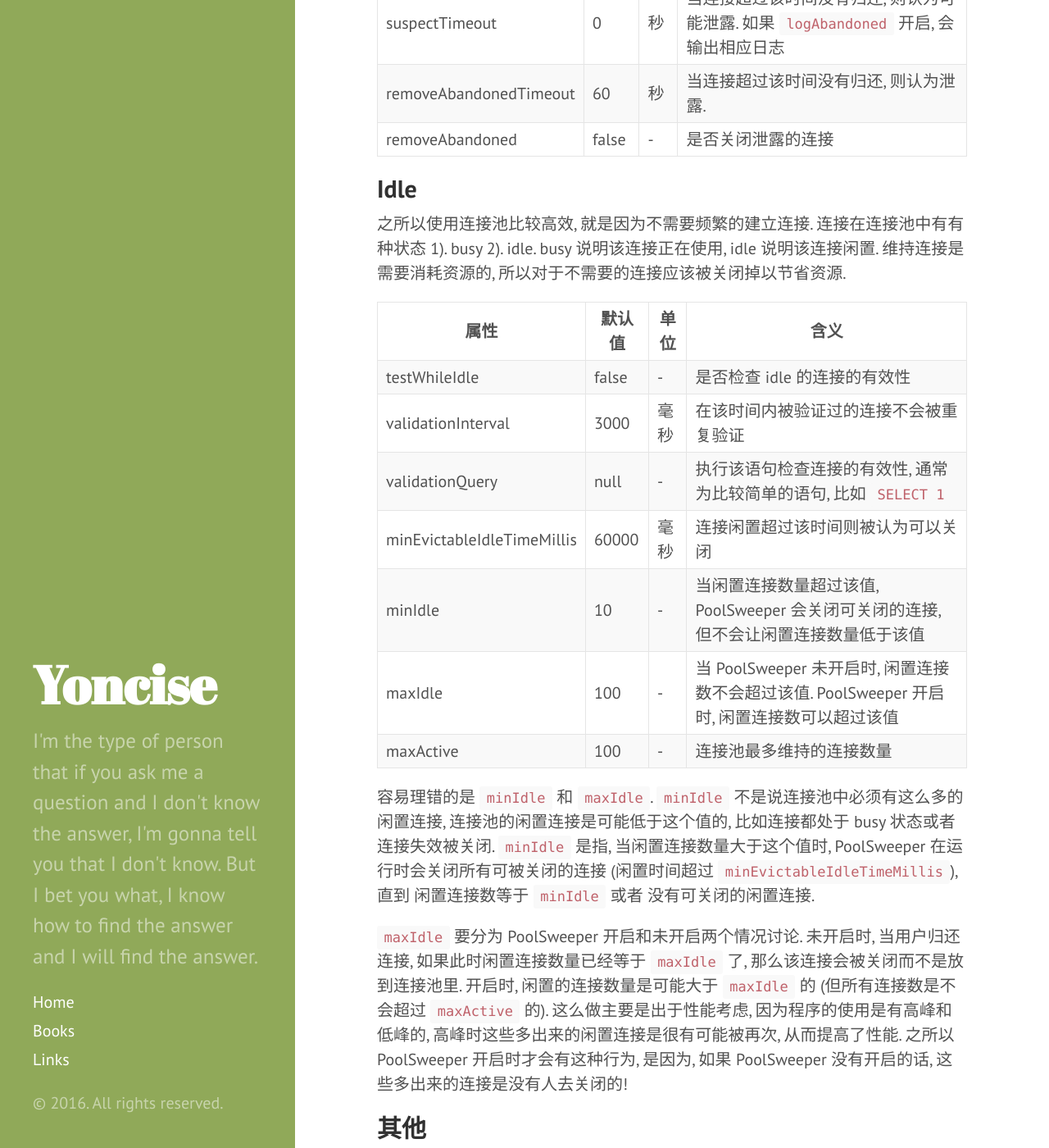
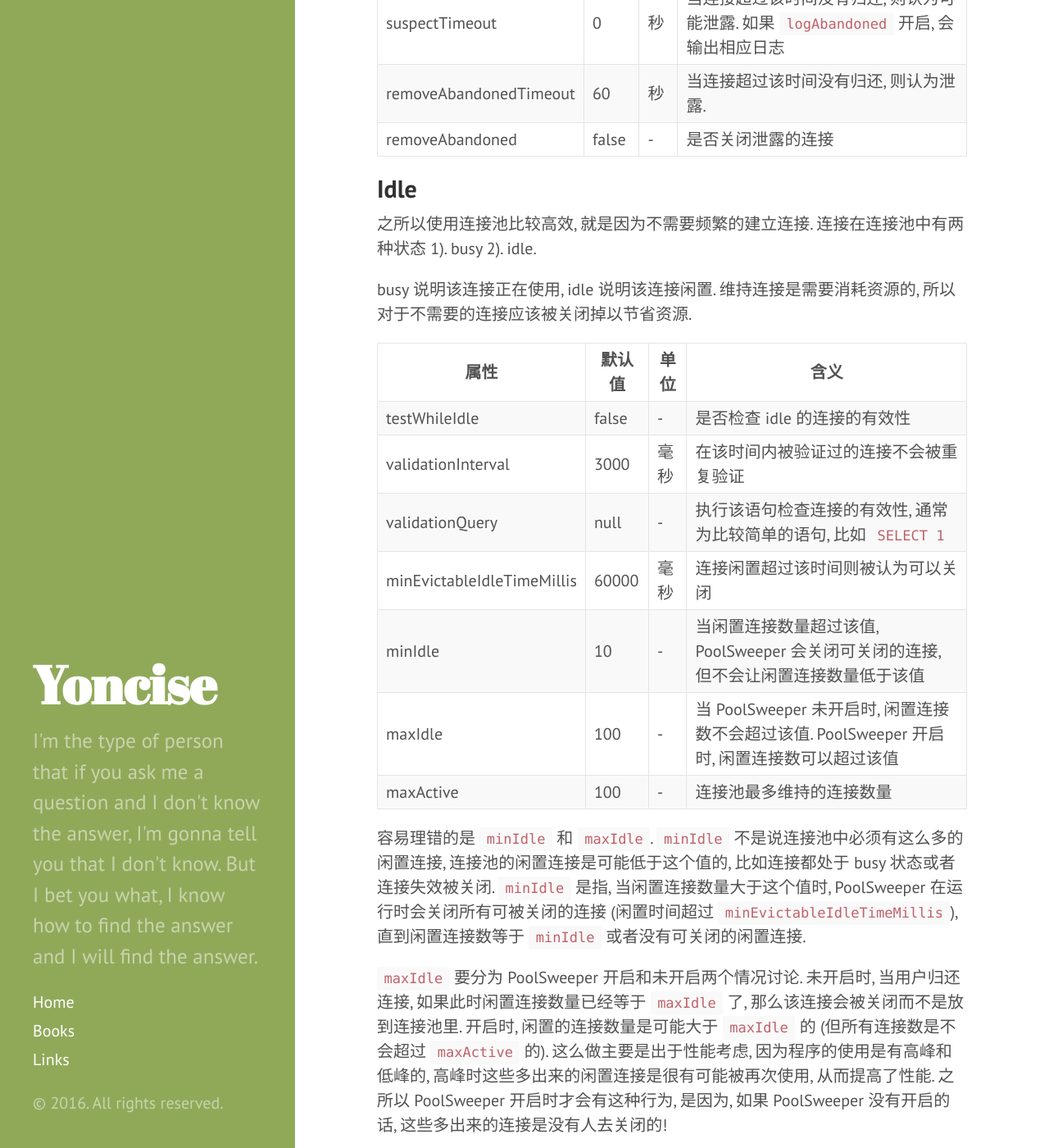
Before and after one commit to yoncise/yoncise.github.io, a Jekyll site: the page built from _posts/2016-11-24-Tomcat-JDBC-连接池配置.md, in a window 1280 px wide and 1400 px high, scrolled down 1337 px. Shown: the whole window at 82% size. Built offline with Jekyll 4.4.1, drawn with Linux system fonts in a browser that asks for light colours.

Commit message:
typo fix

```diff
--- a/_posts/2016-11-24-Tomcat-JDBC-连接池配置.md
+++ b/_posts/2016-11-24-Tomcat-JDBC-连接池配置.md
@@ -47,7 +47,8 @@ PoolSweeper 运行时主要检查两个方面, 1). 是否有连接泄露 2). 是
 
 ## Idle
 
-之所以使用连接池比较高效, 就是因为不需要频繁的建立连接. 连接在连接池中有有种状态 1). busy 2). idle.
+之所以使用连接池比较高效, 就是因为不需要频繁的建立连接. 连接在连接池中有两种状态 1). busy 2). idle.
+
 busy 说明该连接正在使用, idle 说明该连接闲置. 维持连接是需要消耗资源的,
 所以对于不需要的连接应该被关闭掉以节省资源.
 
@@ -64,12 +65,12 @@ busy 说明该连接正在使用, idle 说明该连接闲置. 维持连接是需
 容易理错的是 `minIdle` 和 `maxIdle`. `minIdle` 不是说连接池中必须有这么多的闲置连接,
 连接池的闲置连接是可能低于这个值的, 比如连接都处于 busy 状态或者连接失效被关闭. `minIdle` 是指,
 当闲置连接数量大于这个值时, PoolSweeper 在运行时会关闭所有可被关闭的连接
-(闲置时间超过 `minEvictableIdleTimeMillis`), 直到 闲置连接数等于 `minIdle` 或者 没有可关闭的闲置连接.
+(闲置时间超过 `minEvictableIdleTimeMillis`), 直到闲置连接数等于 `minIdle` 或者没有可关闭的闲置连接.
 
 `maxIdle` 要分为 PoolSweeper 开启和未开启两个情况讨论. 未开启时, 当用户归还连接,
 如果此时闲置连接数量已经等于 `maxIdle` 了, 那么该连接会被关闭而不是放到连接池里. 开启时,
 闲置的连接数量是可能大于 `maxIdle` 的 (但所有连接数是不会超过 `maxActive` 的).
-这么做主要是出于性能考虑, 因为程序的使用是有高峰和低峰的, 高峰时这些多出来的闲置连接是很有可能被再次,
+这么做主要是出于性能考虑, 因为程序的使用是有高峰和低峰的, 高峰时这些多出来的闲置连接是很有可能被再次使用,
 从而提高了性能. 之所以 PoolSweeper 开启时才会有这种行为, 是因为, 如果 PoolSweeper 没有开启的话,
 这些多出来的连接是没有人去关闭的!
 
```
Also changed, not shown: other parts of _posts/2016-11-24-Tomcat-JDBC-连接池配置.md (+1 -1 lines).
